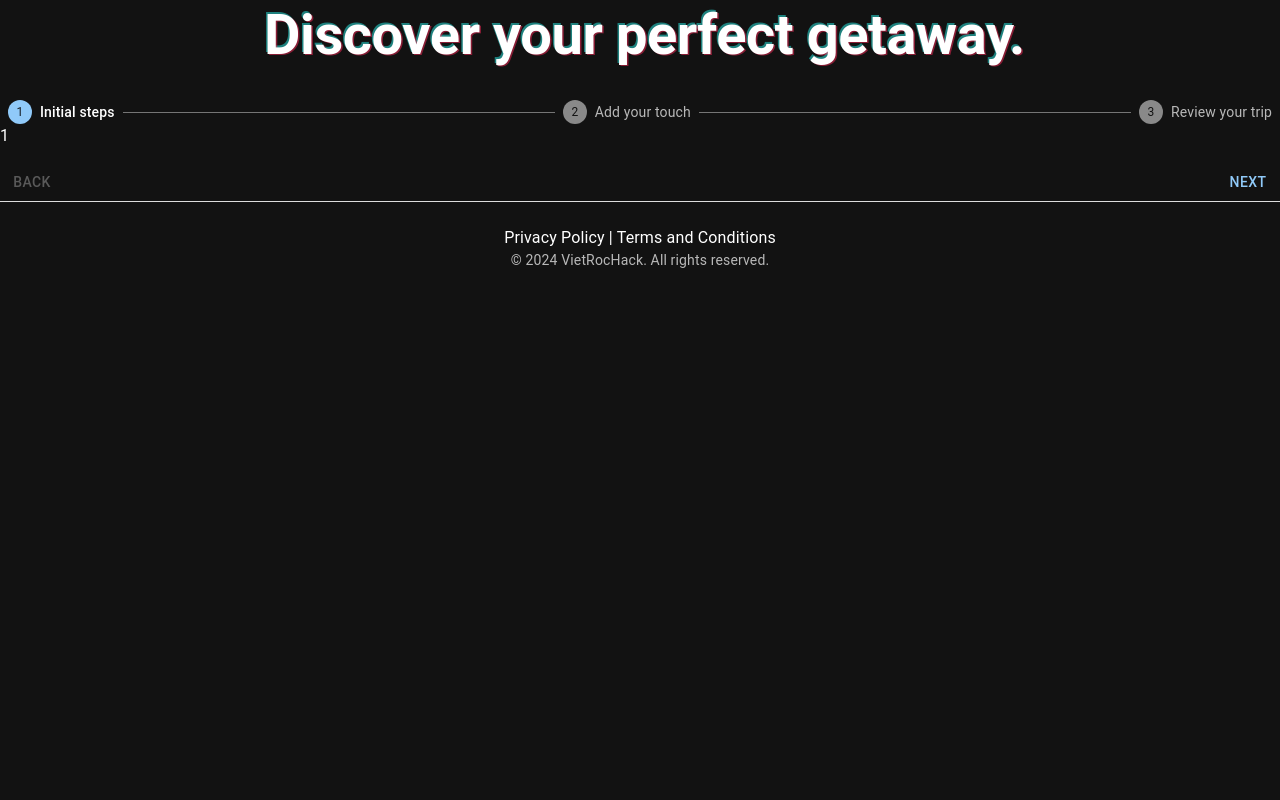
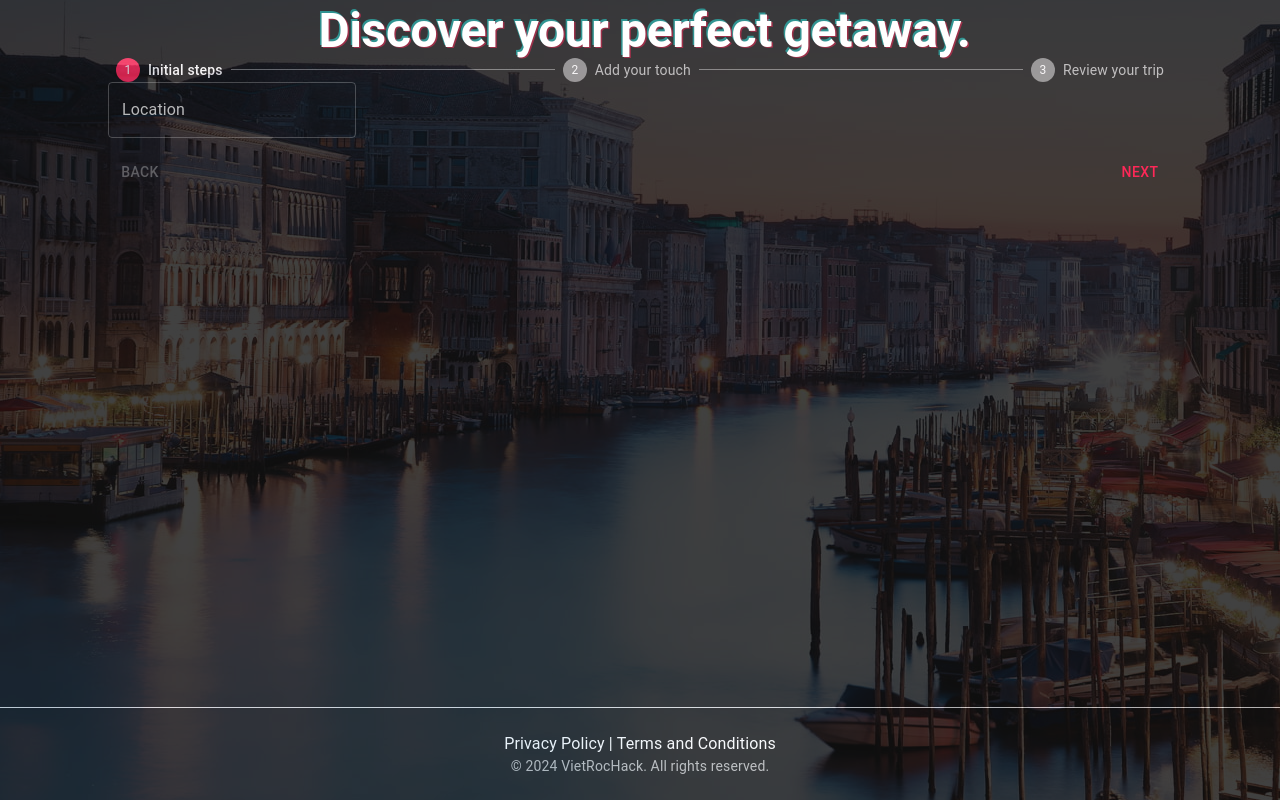
Before and after one commit to VietRocHack/TripPlanner-frontend, a React (Vite) app: page /create-trip in a window 1280 px wide. Built offline with nearby package versions, Linux system fonts and the light colour scheme.

Commit message:
many css changes (#19)

```diff
--- a/src/App.css
+++ b/src/App.css
@@ -1,3 +1,8 @@
 #root {
   margin: 0 auto;
+  display: flex;
+  flex-direction: column;
+  justify-content: space-between;
+  align-items: center;
+  min-height: 100vh;
 }
--- a/src/App.tsx
+++ b/src/App.tsx
@@ -1,6 +1,6 @@
 import './App.css'
 import { BrowserRouter as Router, Routes, Route } from 'react-router-dom'
-import HomeScreen from './pages/HomeScreen/HomeScreen'
+// import HomeScreen from './pages/HomeScreen/HomeScreen'
 import PlanScreen from './pages/PlanScreen/PlanScreen'
 import PrivacyPolicy from './pages/PrivacyPolicy/PrivacyPolicy'
 import TermsOfService from './pages/TermsOfService/TermsOfService'
@@ -13,12 +13,12 @@ function App() {
   return (
     <Router>
       <Routes>
-        <Route path="/" element={<HomeScreen />} />
+        {/* <Route path="/" element={<HomeScreen />} /> */}
+        <Route path="/" element={<GetStartedScreen />} />
         <Route path="/plan" element={<PlanScreen />} />
         <Route path="/privacy-policy" element={<PrivacyPolicy />} />
         <Route path="/terms-and-conditions" element={<TermsOfService />} />
-        <Route path="/get-started" element={<GetStartedScreen />}/>
-        <Route path="/create-trip" element={<FormScreen/>}/>
+        <Route path="/create-trip" element={<FormScreen />} />
       </Routes>
       <Footer />
     </Router>
--- /dev/null
+++ b/src/components/Background/Background.tsx
@@ -0,0 +1,42 @@
+
+interface BackgroundProps {
+  backgroundUrl: string;
+  opacity: number;
+}
+
+export default function ImageBackground({
+  backgroundUrl,
+  opacity
+}: BackgroundProps) {
+  return (
+    <>
+      <div
+        style={{
+          position: "fixed",
+          top: "-50%",
+          left: "-50%",
+          width: "200%",
+          height: "200%",
+        }}
+      >
+        <img
+          src={backgroundUrl}
+          style={{
+            position: "absolute",
+            top: "0",
+            left: "0",
+            right: "0",
+            bottom: "0",
+            margin: "auto",
+            minWidth: "50%",
+            minHeight: "50%",
+            opacity: opacity,
+            zIndex: "-1",
+          }}
+          alt="Background"
+        />
+        {/* <div className="bg-dark-cover"></div> */}
+      </div>
+    </>
+  );
+}
--- a/src/components/VideoSelector/VideoSelector.tsx
+++ b/src/components/VideoSelector/VideoSelector.tsx
@@ -20,7 +20,8 @@ import DeleteIcon from "@mui/icons-material/Delete";
 import { TikTokVideoObject } from "../../utils/types";
 import { extendTheme as extendJoyTheme } from "@mui/joy/styles";
 import { deepmerge } from "@mui/utils";
-import { lightTheme } from "../../utils/themes";
+// import { lightTheme } from "../../utils/themes";
+import { darkTheme } from "../../utils/themes";
 
 interface VideoSelectorProps {
   videos: Map<string, TikTokVideoObject>;
@@ -145,7 +146,7 @@ export default function VideoSelector({
   };
 
   return (
-    <ThemeProvider theme={lightTheme}>
+    <ThemeProvider theme={darkTheme}>
     <Box
       sx={{
         display: "flex",
@@ -158,9 +159,9 @@ export default function VideoSelector({
         padding: 10,
         position: "relative",
         zIndex: "1",
-          background: "#fff",
-          filter: "drop-shadow(-10px -10px 0 #24f6f0) brightness(110%)",
-          boxShadow: "11.6px 10px 0 0 #fe2d52",
+        background: "#28282B",
+        // filter: "drop-shadow(-10px -10px 0 #24f6f0) brightness(110%)",
+        // boxShadow: "11.6px 10px 0 0 #fe2d52",
       }}
     >
       <Box
@@ -213,10 +214,10 @@ export default function VideoSelector({
       </Box>
 
       <FormGroup>
-          <Typography color="primary" variant="h5">
+        <Typography variant="h5">
           Your TikTok video library
         </Typography>
-          <Typography color="primary" variant="h6">
+        <Typography variant="h6">
           You selected {videos.size} out of {listVid.length} video
           {listVid.length > 1 ? "s" : ""}.
         </Typography>
@@ -312,7 +313,7 @@ export default function VideoSelector({
               />
               <Typography
                 variant="h6"
-                  color="textPrimary"
+                color="black"
                 sx={{ marginTop: 2 }}
               >
                 Add your first TikTok here!
--- a/src/index.css
+++ b/src/index.css
@@ -100,6 +100,7 @@ button {
   cursor: pointer;
   transition: border-color 0.25s;
 }
+
 button:hover {
   border-color: #646cff;
 }
--- /dev/null
+++ b/src/pages/FormScreen/FormScreen.css
@@ -0,0 +1,9 @@
+.main-content{
+    display: flex;
+    flex-direction: column;
+    align-items: center;
+    width: 100%;
+    max-width: 1500px;
+    /* padding-left: 16vw;
+    padding-right: 16vw; */
+}
--- a/src/pages/FormScreen/FormScreen.tsx
+++ b/src/pages/FormScreen/FormScreen.tsx
@@ -1,11 +1,18 @@
 // import React, { useState } from "react";
 // import "./GetStartedScreen.css";
 
+import ImageBackground from "../../components/Background/Background";
 import { useState } from "react";
 import CustomHorizontalStepper from "../../components/Stepper/CustomHorizontalStepper";
 import Catchphrase from "../HomeScreen/Catchphrase";
 import { TikTokVideoObject } from "../../utils/types";
 import FormPartTwo from "./FormPartTwo";
+
+import bgImage from "../../assets/wallpaper.jpg";
+
+import "./FormScreen.css";
+import { Grid } from "@mui/material";
+import FormPartOne from "./FormPartOne";
 
 // interface Time{
 //   hour: number
@@ -24,16 +31,26 @@ export default function FormScreen() {
 
   return (
     <>
+      <ImageBackground backgroundUrl={bgImage} opacity={0.2} />
+
+      <div className="main-content">
+        <Grid container spacing={2}>
+          <Grid item xs={0} md={1}></Grid>
+          <Grid item xs={12} md={10}>
             <Catchphrase />
             <CustomHorizontalStepper
               steps={["Initial steps", "Add your touch", "Review your trip"]}
               nodes={[
-          <>1</>,
+                <FormPartOne></FormPartOne>,
                 <FormPartTwo videos={videos} setVideos={setVideos} />,
                 <>3</>,
                 <>end</>,
               ]}
             />
+          </Grid>
+          <Grid item xs={0} md={1}></Grid>
+        </Grid>
+      </div>
     </>
   );
 }
--- a/src/pages/GetStartedScreen/GetStartedScreen.css
+++ b/src/pages/GetStartedScreen/GetStartedScreen.css
@@ -1,4 +1,4 @@
-.bg {
+/* .bg {
   position: fixed;
   top: -50%;
   left: -50%;
@@ -16,10 +16,16 @@
   min-width: 50%;
   min-height: 50%;
   opacity: 50%;
-}
+} */
 
 .main-flex {
   display: flex;
   flex-direction: column;
   align-items: center;
+  justify-content: center;
 }
+
+.main-flex *{
+  margin-top: 1rem !important;
+  margin-bottom: 1rem !important
+}
--- a/src/pages/GetStartedScreen/GetStartedScreen.tsx
+++ b/src/pages/GetStartedScreen/GetStartedScreen.tsx
@@ -2,33 +2,26 @@ import React from "react";
 import './GetStartedScreen.css'
 //import Catchphrase from "../HomeScreen/Catchphrase";
 import { Button, Typography } from "@mui/material";
-// import HorizontalStepper from "../../components/Stepper/HorizontalStepper";
-// import CustomHorizontalStepper from "../../components/Stepper/CustomHorizontalStepper";
-// import FormPartOne from "../FormScreen/FormPartOne";
-import ReviewYourTrip from "../../components/Stepper/ReviewYourTrip";
-import CustomHorizontalStepper from "../../components/Stepper/CustomHorizontalStepper";
+import ImageBackground from "../../components/Background/Background";
 import Catchphrase from "../HomeScreen/Catchphrase";
+import bgImage from '../../assets/background.jpeg'
+
 
 const GetStartedScreen: React.FC = () => {
     return (
-      <>
-        <div className="bg">
-          <img src="./src/assets/background.jpeg" alt="" />
-          <div className="bg-dark-cover"></div>
-        </div>
+      <div className="main-content">
+        <ImageBackground backgroundUrl={bgImage} opacity={0.3}/>
         <div className="main-flex">
-          <Catchphrase />
-          <Typography variant="body1" sx={{ color: "white" }}>
+
+          <Catchphrase/>
+          <Typography variant="h6" sx={{ color: "white" }}>
             SwipeAndFly is your travel helper with your interests and favorites
             in mind.
           </Typography>
-          <Button>Get started</Button>
-          <CustomHorizontalStepper
-          steps={["Step 1", "Step 2", "Step 3"]}
-          nodes={[<>1</>, <>2</>, <><ReviewYourTrip/></>, <>end</>]}
-          />
+          <Button variant="contained" color="secondary" onClick={() => {document.location.href="./create-trip"}}>Get started</Button>
+
         </div>
-      </>
+      </div>
     );
 }
 
--- a/src/pages/HomeScreen/Catchphrase.tsx
+++ b/src/pages/HomeScreen/Catchphrase.tsx
@@ -1,14 +1,18 @@
 import React from "react";
 import { Box, Typography } from "@mui/material";
 
-const Catchphrase: React.FC = () => {
+interface CatchphraseProps{
+  fontSizeMobile?: string,
+  fontSizeDesktop?: string,
+}
+
+
+const Catchphrase: React.FC = ({fontSizeMobile="2.8rem", fontSizeDesktop="3rem"}: CatchphraseProps) => {
   return (
     <>
       <Box
         sx={{
-            display: "block",
           position: "relative",
-            height: "100px",
           textAlign: "center",
         }}
       >
@@ -20,14 +24,15 @@ const Catchphrase: React.FC = () => {
             top: 0,
             left: 0,
             width: "calc(100% + 6px)",
+            wordWrap: "break-word",
 
             color: "#2AF0EA80",
             fontSize: {
-                xs: "3rem",
-                sm: "3rem",
-                md: "2.9rem",
-                lg: "3.5rem",
-                xl: "4rem",
+              xs: fontSizeMobile,
+              sm: fontSizeMobile,
+              md: fontSizeDesktop,
+              lg: fontSizeDesktop,
+              xl: fontSizeDesktop,
             },
           }}
         >
@@ -41,13 +46,14 @@ const Catchphrase: React.FC = () => {
             top: "3px",
             left: "3px",
             width: "calc(100% + 6px)",
+            wordWrap: "break-word",
             color: "#FE285880",
             fontSize: {
-                xs: "3rem",
-                sm: "3rem",
-                md: "2.9em",
-                lg: "3.5rem",
-                xl: "4rem",
+              xs: fontSizeMobile,
+              sm: fontSizeMobile,
+              md: fontSizeDesktop,
+              lg: fontSizeDesktop,
+              xl: fontSizeDesktop,
             },
           }}
         >
@@ -61,13 +67,14 @@ const Catchphrase: React.FC = () => {
             top: "1.5px",
             left: "1.5px",
             width: "calc(100% + 6px)",
+            wordWrap: "break-word",
             color: "white",
             fontSize: {
-                xs: "3rem",
-                sm: "3rem",
-                md: "2.9rem",
-                lg: "3.5rem",
-                xl: "4rem",
+              xs: fontSizeMobile,
+              sm: fontSizeMobile,
+              md: fontSizeDesktop,
+              lg: fontSizeDesktop,
+              xl: fontSizeDesktop,
             },
           }}
         >
@@ -76,6 +83,6 @@ const Catchphrase: React.FC = () => {
       </Box>
     </>
   );
-}
+};
 
 export default Catchphrase;
--- a/src/utils/themes.ts
+++ b/src/utils/themes.ts
@@ -1,9 +1,21 @@
-import { common } from "@mui/material/colors";
+// import { common } from "@mui/material/colors";
 import { createTheme } from "@mui/material/styles";
 
 export const darkTheme = createTheme({
   palette: {
     mode: "dark",
+    primary: {
+      light: "#fe5379",
+      main: "#FE2858",
+      dark: "#b11c3d",
+      contrastText: "#fff",
+    },
+    secondary: {
+      light: "#54f3ee",
+      main: "#2AF0EA",
+      dark: "#1da8a3",
+      contrastText: "#000",
+    },
   },
 });
 
@@ -11,7 +23,24 @@ export const lightTheme = createTheme({
   palette: {
     mode: "light",
     primary: {
-      main: common.black,
+      light: "#fe5379",
+      main: "#FE2858",
+      dark: "#b11c3d",
+      contrastText: "#fff",
+    },
+    secondary: {
+      light: "#54f3ee",
+      main: "#2AF0EA",
+      dark: "#1da8a3",
+      contrastText: "#000",
     },
   },
 });
+// export const lightTheme = createTheme({
+//   palette: {
+//     mode: "light",
+//     primary: {
+//       main: common.black,
+//     },
+//   },
+// });
```
Also changed, not shown: src/main.tsx (+17 -0 lines). Lines whose indentation alone changed are shown as unchanged.
